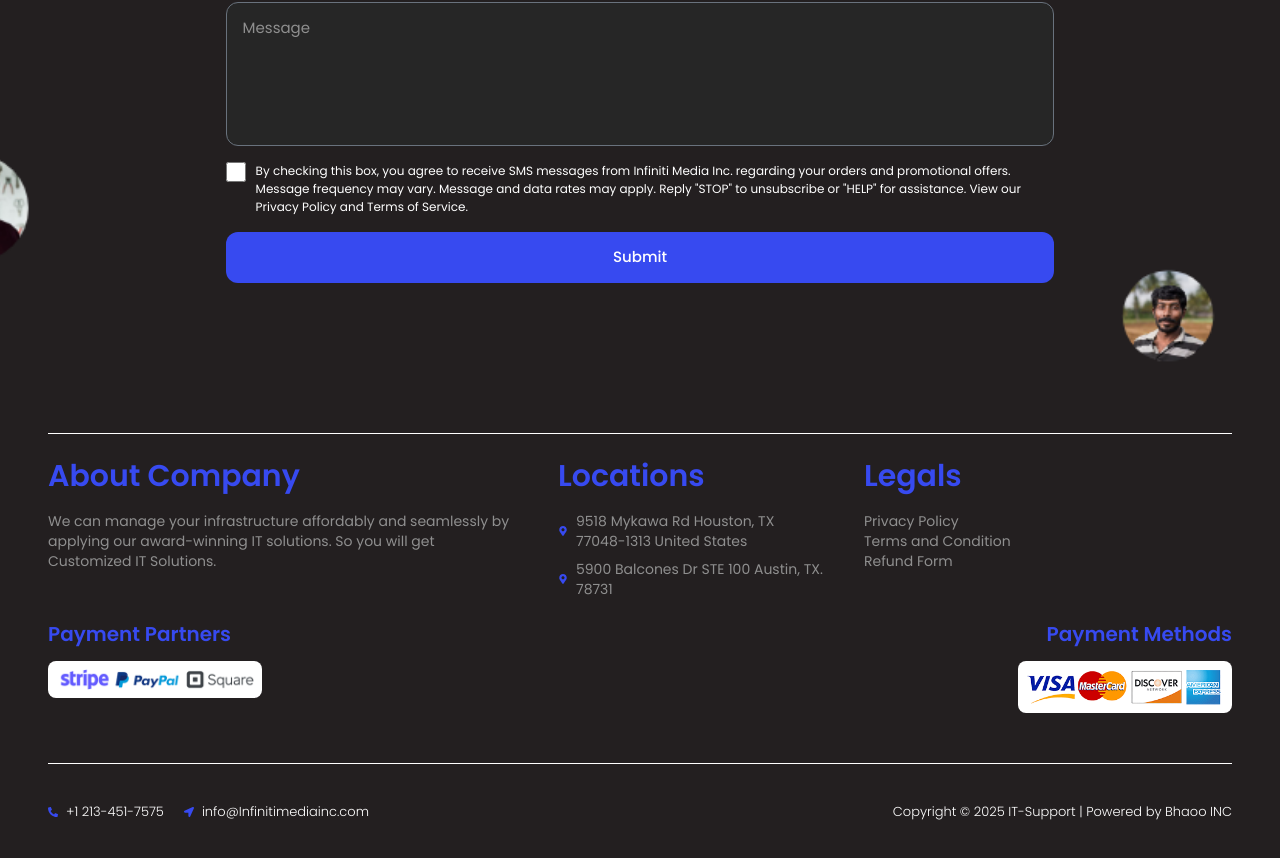
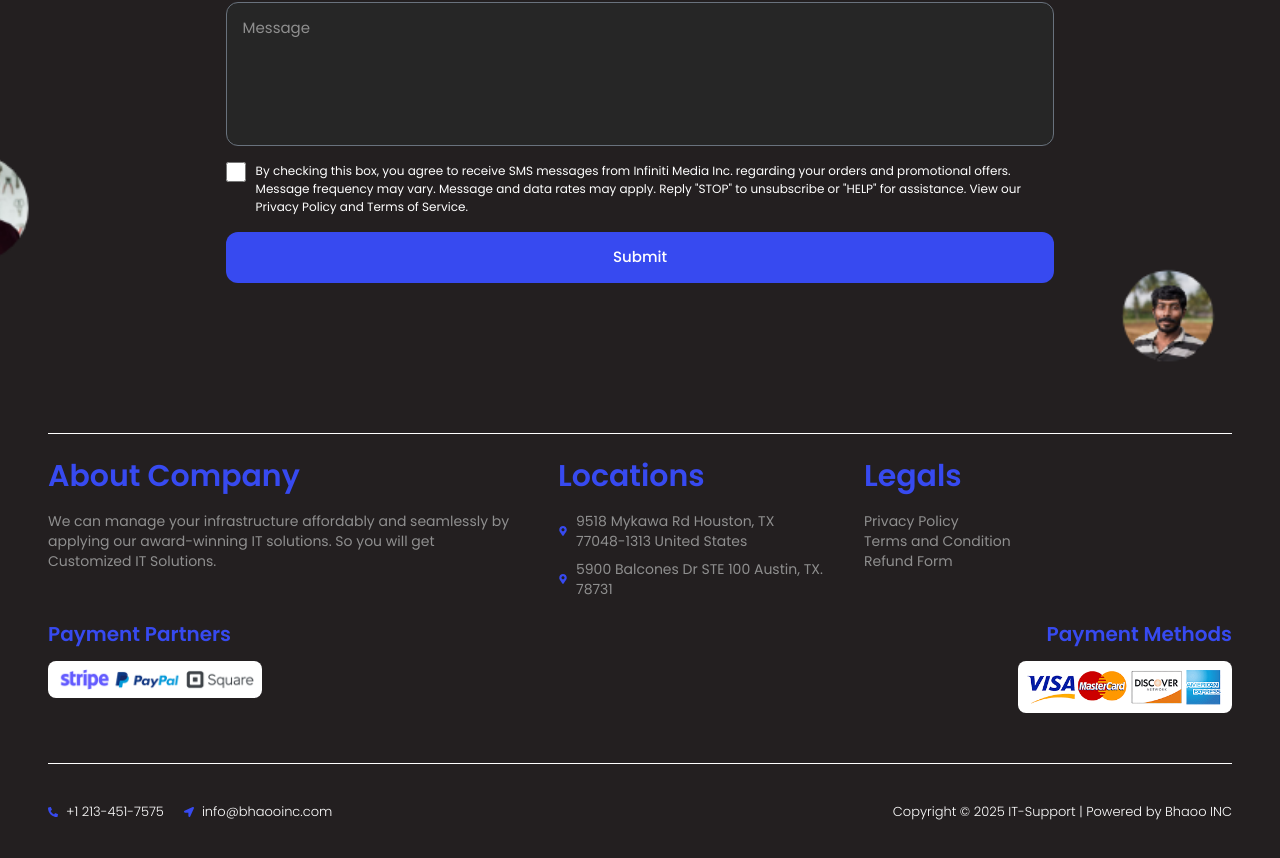
Before and after one commit to crystalliteCustomTeam/bhaooinc, a Next.js app: page / in a window 1280 px wide. Shown: the part 3432-4290 px from the top of the page. Built offline with nearby package versions, Linux system fonts and the light colour scheme.

Commit message:
new website color

```diff
--- a/src/components/Footer.jsx
+++ b/src/components/Footer.jsx
@@ -101,7 +101,7 @@ const Footer = () => {
                       <path d="M172.268 501.67C26.97 291.031 0 269.413 0 192 0 85.961 85.961 0 192 0s192 85.961 192 192c0 77.413-26.97 99.031-172.268 309.67-9.535 13.774-29.93 13.773-39.464 0zM192 272c44.183 0 80-35.817 80-80s-35.817-80-80-80-80 35.817-80 80 35.817 80 80 80z"></path>
                     </svg>
                   </span>
-                  9518 Mykawa Rd Houston, TX 77048-1313 United States</li>
+                 9518 Mykawa Rd Houston, TX 77048-1313 United States</li>
                 <li className="flex items-center gap-x-2">
                   <span className="block">
                     <svg
@@ -198,7 +198,7 @@ const Footer = () => {
                 <span className="block">+1 213-451-7575</span>
               </a>
               <a
-                href="mailto:info@Infinitimediainc.com"
+                href="mailto:info@bhaooinc.com"
                 className="flex items-center gap-x-2 text-[13px] leading-tight font-light"
               >
                 <span className="block">
@@ -214,7 +214,7 @@ const Footer = () => {
                     <path d="M444.52 3.52L28.74 195.42c-47.97 22.39-31.98 92.75 19.19 92.75h175.91v175.91c0 51.17 70.36 67.17 92.75 19.19l191.9-415.78c15.99-38.39-25.59-79.97-63.97-63.97z"></path>
                   </svg>
                 </span>
-                <span className="block">info@Infinitimediainc.com</span>
+                <span className="block">info@bhaooinc.com</span>
               </a>
               {/* <a
                 href="https://g.co/kgs/AWxFQ7f"
```
